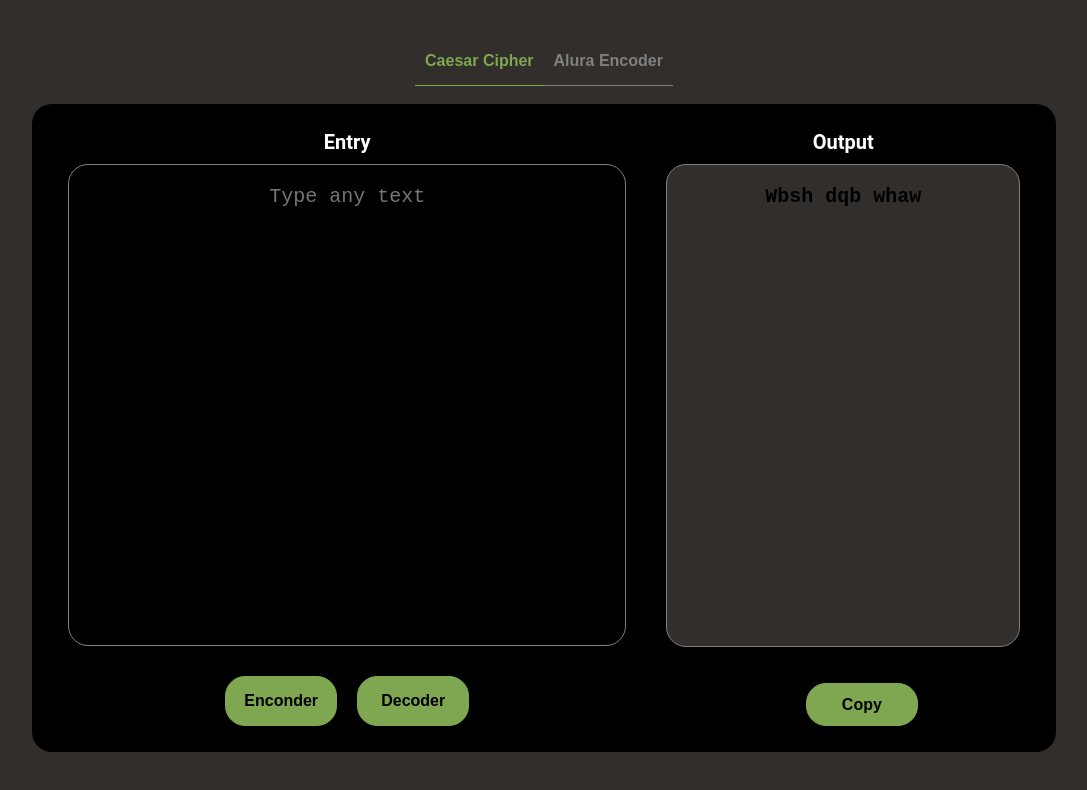
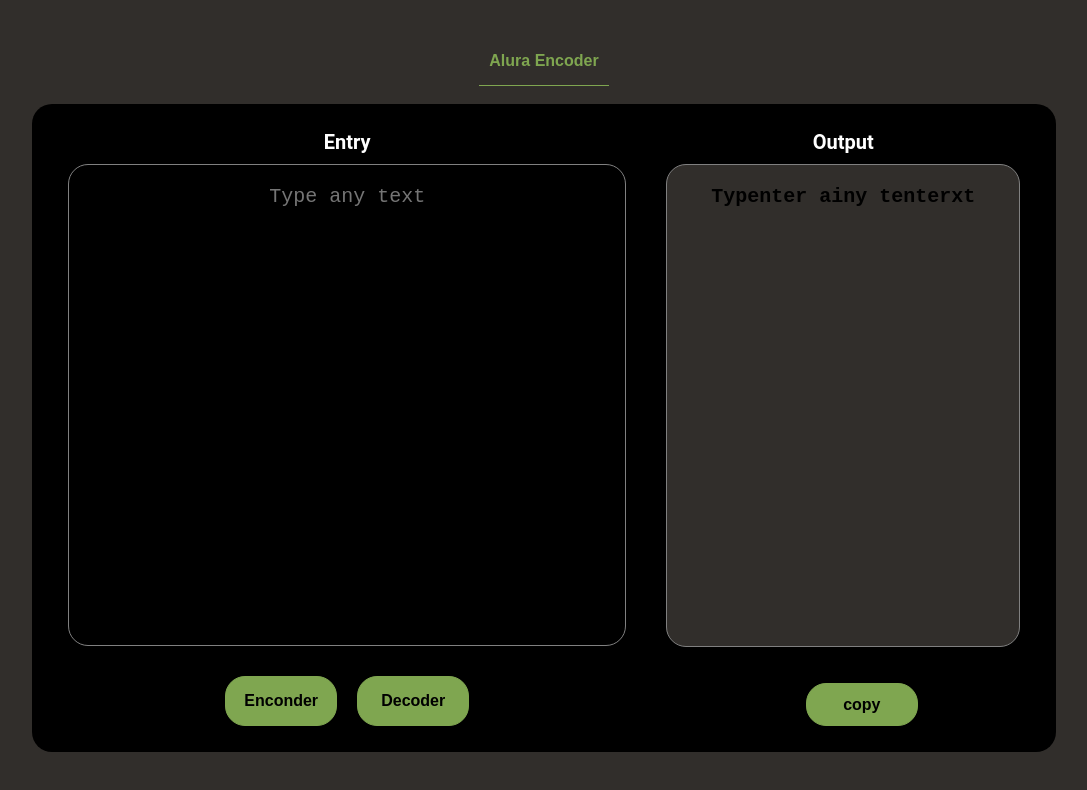
Before and after one commit to JuanObandoDev/encriptador-aluralatam, a React (Create React App) app: page / in a window 1280 px wide. Shown: the top 790 px of the page, without its empty margins (96-1183 px from the left). Built offline with nearby package versions, Linux system fonts and the light colour scheme.

Commit message:
refactor: hide caesar cipher

```diff
--- a/src/components/Header.js
+++ b/src/components/Header.js
@@ -7,7 +7,7 @@
   const { page, setPage, setInput, setOutput } = useContext(InputContext);
   return (
     <header className={styles.pagesBtns}>
-      <button
+      {/* <button
         onClick={() => {
           setPage(0);
           setInput("");
@@ -19,7 +19,7 @@
         disabled={page === 0}
       >
         Caesar Cipher
-      </button>
+      </button> */}
       <button
         onClick={() => {
           setPage(1);
--- a/src/components/Pages.js
+++ b/src/components/Pages.js
@@ -9,9 +9,7 @@
   return (
     <>
       {page === 0 ? (
-        <>
-          <CaesarCipher />
-        </>
+        <>{/* <CaesarCipher /> */}</>
       ) : (
         <>
           <AluraEncoderDecoder />
--- a/src/context/inputContext.js
+++ b/src/context/inputContext.js
@@ -7,7 +7,7 @@
 export default function InputContextProvider({ children }) {
   const [input, setInput] = useState("");
   const [output, setOutput] = useState("");
-  const [page, setPage] = useState(0);
+  const [page, setPage] = useState(1);
   return (
     <InputContext.Provider
       value={{ input, setInput, output, setOutput, page, setPage }}
```
